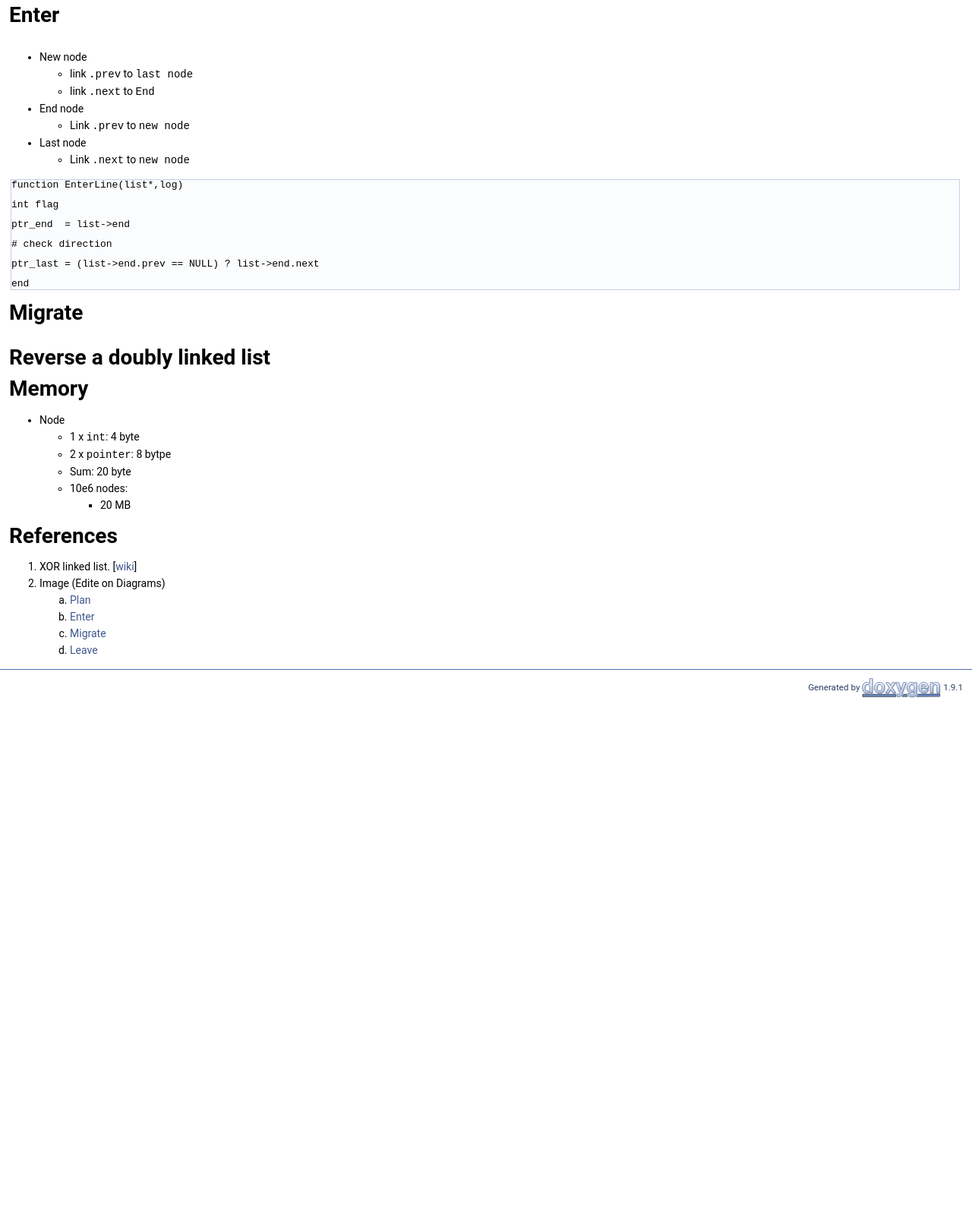
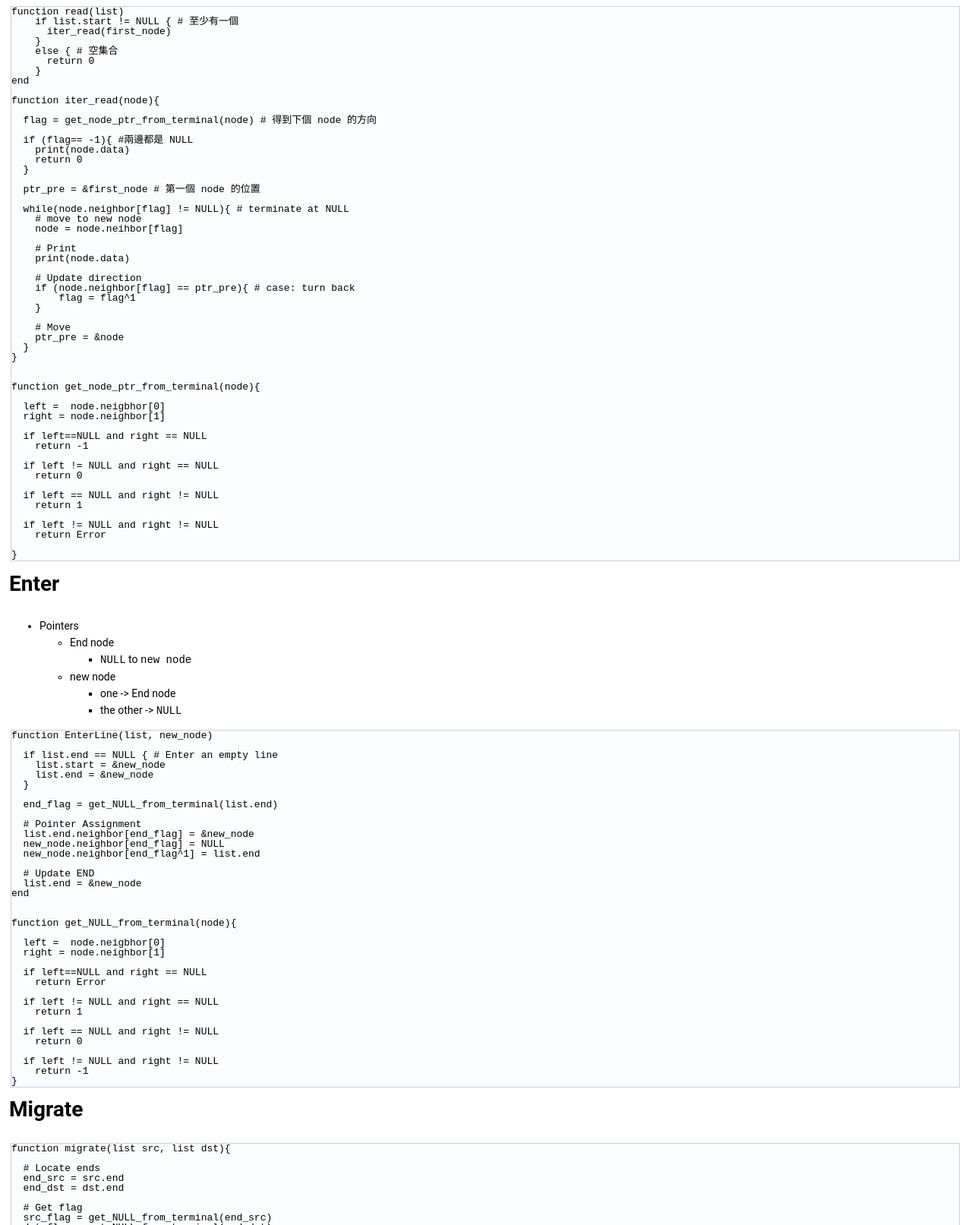
Before and after one commit to stevengogogo/DSA-WastonAbili, a plain HTML site: page index.html in a window 1280 px wide. Shown: the part 1036-2649 px from the top of the page at 76% size. Before the commit the page ends 1957 px from the top, so only its background shows below. Drawn offline with Linux system fonts and the light colour scheme.

Commit message:
deploy: 9a84c113b38e000ac028d6653f2aef969e01cde3

```diff
--- a/index.html
+++ b/index.html
@@ -115,41 +115,152 @@ node</h2>
 <div class="line">}</div>
 </div><!-- fragment --><h2><a class="anchor" id="autotoc_md8"></a>
 Read a list</h2>
-<h1><a class="anchor" id="autotoc_md9"></a>
+<div class="fragment"><div class="line">function read(list)</div>
+<div class="line">    if list.start != NULL { # 至少有一個</div>
+<div class="line">      iter_read(first_node)</div>
+<div class="line">    }</div>
+<div class="line">    else { # 空集合</div>
+<div class="line">      return 0</div>
+<div class="line">    }</div>
+<div class="line">end</div>
+<div class="line"> </div>
+<div class="line">function iter_read(node){</div>
+<div class="line"> </div>
+<div class="line">  flag = get_node_ptr_from_terminal(node) # 得到下個 node 的方向</div>
+<div class="line">  </div>
+<div class="line">  if (flag== -1){ #兩邊都是 NULL</div>
+<div class="line">    print(node.data)</div>
+<div class="line">    return 0</div>
+<div class="line">  }</div>
+<div class="line">  </div>
+<div class="line">  ptr_pre = &amp;first_node # 第一個 node 的位置</div>
+<div class="line">  </div>
+<div class="line">  while(node.neighbor[flag] != NULL){ # terminate at NULL</div>
+<div class="line">    # move to new node</div>
+<div class="line">    node = node.neihbor[flag]</div>
+<div class="line"> </div>
+<div class="line">    # Print </div>
+<div class="line">    print(node.data)</div>
+<div class="line"> </div>
+<div class="line">    # Update direction</div>
+<div class="line">    if (node.neighbor[flag] == ptr_pre){ # case: turn back</div>
+<div class="line">        flag = flag^1</div>
+<div class="line">    }</div>
+<div class="line"> </div>
+<div class="line">    # Move</div>
+<div class="line">    ptr_pre = &amp;node</div>
+<div class="line">  }</div>
+<div class="line">}</div>
+<div class="line"> </div>
+<div class="line"> </div>
+<div class="line">function get_node_ptr_from_terminal(node){</div>
+<div class="line"> </div>
+<div class="line">  left =  node.neigbhor[0] </div>
+<div class="line">  right = node.neighbor[1]</div>
+<div class="line"> </div>
+<div class="line">  if left==NULL and right == NULL</div>
+<div class="line">    return -1</div>
+<div class="line"> </div>
+<div class="line">  if left != NULL and right == NULL</div>
+<div class="line">    return 0</div>
+<div class="line">  </div>
+<div class="line">  if left == NULL and right != NULL</div>
+<div class="line">    return 1</div>
+<div class="line"> </div>
+<div class="line">  if left != NULL and right != NULL</div>
+<div class="line">    return Error</div>
+<div class="line">    </div>
+<div class="line">}</div>
+</div><!-- fragment --><h1><a class="anchor" id="autotoc_md9"></a>
 Enter</h1>
 <p><img src="img/Enter.png" alt="" class="inline"/></p>
 <ul>
-<li>New node<ul>
-<li>link <code>.prev</code> to <code>last node</code></li>
-<li>link <code>.next</code> to <code>End</code></li>
+<li>Pointers<ul>
+<li>End node<ul>
+<li><code>NULL</code> to <code>new node</code></li>
 </ul>
 </li>
-<li>End node<ul>
-<li>Link <code>.prev</code> to <code>new node</code></li>
-</ul>
-</li>
-<li>Last node<ul>
-<li>Link <code>.next</code> to <code>new node</code></li>
+<li>new node<ul>
+<li>one -&gt; End node</li>
+<li>the other -&gt; <code>NULL</code></li>
 </ul>
 </li>
 </ul>
-<div class="fragment"><div class="line">function EnterLine(list*,log)</div>
+</li>
+</ul>
+<div class="fragment"><div class="line">function EnterLine(list, new_node)</div>
 <div class="line"> </div>
-<div class="line">int flag</div>
+<div class="line">  if list.end == NULL { # Enter an empty line </div>
+<div class="line">    list.start = &amp;new_node</div>
+<div class="line">    list.end = &amp;new_node</div>
+<div class="line">  }</div>
 <div class="line"> </div>
-<div class="line">ptr_end  = list-&gt;end</div>
+<div class="line">  end_flag = get_NULL_from_terminal(list.end)</div>
 <div class="line"> </div>
-<div class="line"># check direction</div>
+<div class="line">  # Pointer Assignment</div>
+<div class="line">  list.end.neighbor[end_flag] = &amp;new_node</div>
+<div class="line">  new_node.neighbor[end_flag] = NULL</div>
+<div class="line">  new_node.neighbor[end_flag^1] = list.end</div>
 <div class="line"> </div>
-<div class="line">ptr_last = (list-&gt;end.prev == NULL) ? list-&gt;end.next</div>
+<div class="line">  # Update END</div>
+<div class="line">  list.end = &amp;new_node</div>
+<div class="line">end</div>
 <div class="line"> </div>
-<div class="line">end</div>
+<div class="line"> </div>
+<div class="line">function get_NULL_from_terminal(node){</div>
+<div class="line"> </div>
+<div class="line">  left =  node.neigbhor[0] </div>
+<div class="line">  right = node.neighbor[1]</div>
+<div class="line"> </div>
+<div class="line">  if left==NULL and right == NULL</div>
+<div class="line">    return Error</div>
+<div class="line"> </div>
+<div class="line">  if left != NULL and right == NULL</div>
+<div class="line">    return 1</div>
+<div class="line">  </div>
+<div class="line">  if left == NULL and right != NULL</div>
+<div class="line">    return 0</div>
+<div class="line"> </div>
+<div class="line">  if left != NULL and right != NULL</div>
+<div class="line">    return -1</div>
+<div class="line">}</div>
 </div><!-- fragment --><h1><a class="anchor" id="autotoc_md10"></a>
 Migrate</h1>
 <p><img src="img/Migrate.png" alt="" class="inline"/></p>
-<h1><a class="anchor" id="autotoc_md11"></a>
-Reverse a doubly linked list</h1>
-<h1><a class="anchor" id="autotoc_md12"></a>
+<div class="fragment"><div class="line">function migrate(list src, list dst){</div>
+<div class="line"> </div>
+<div class="line">  # Locate ends</div>
+<div class="line">  end_src = src.end</div>
+<div class="line">  end_dst = dst.end</div>
+<div class="line"> </div>
+<div class="line">  # Get flag</div>
+<div class="line">  src_flag = get_NULL_from_terminal(end_src)</div>
+<div class="line">  dst_flag = get_NULL_from_terminal(end_dst)</div>
+<div class="line"> </div>
+<div class="line">  # Bridging</div>
+<div class="line">  end_src.neighbor[src_flag] = end_dst</div>
+<div class="line">  end_dst.negihbor[dst_flag] = end_src</div>
+<div class="line"> </div>
+<div class="line">  # Relocate the terminals</div>
+<div class="line">  dst.end = src.start</div>
+<div class="line"> </div>
+<div class="line">  # Clean up src </div>
+<div class="line">  src.start = NULL</div>
+<div class="line">  src.end = NULL</div>
+<div class="line">}</div>
+</div><!-- fragment --><h1><a class="anchor" id="autotoc_md11"></a>
+Leave</h1>
+<p><img src="img/Leave.png" alt="" class="inline"/></p>
+<div class="fragment"><div class="line">function leave(list){</div>
+<div class="line">  end_node = list.end</div>
+<div class="line"> </div>
+<div class="line">  flag = get_node_ptr_from_terminal(end_node)</div>
+<div class="line">  prev_node = end_node.neighbor[flag]</div>
+<div class="line">  list.end =  prev_node</div>
+<div class="line"> </div>
+<div class="line">  kill(end_node)</div>
+<div class="line">}</div>
+</div><!-- fragment --><h1><a class="anchor" id="autotoc_md12"></a>
 Memory</h1>
 <ul>
 <li>Node<ul>
```
